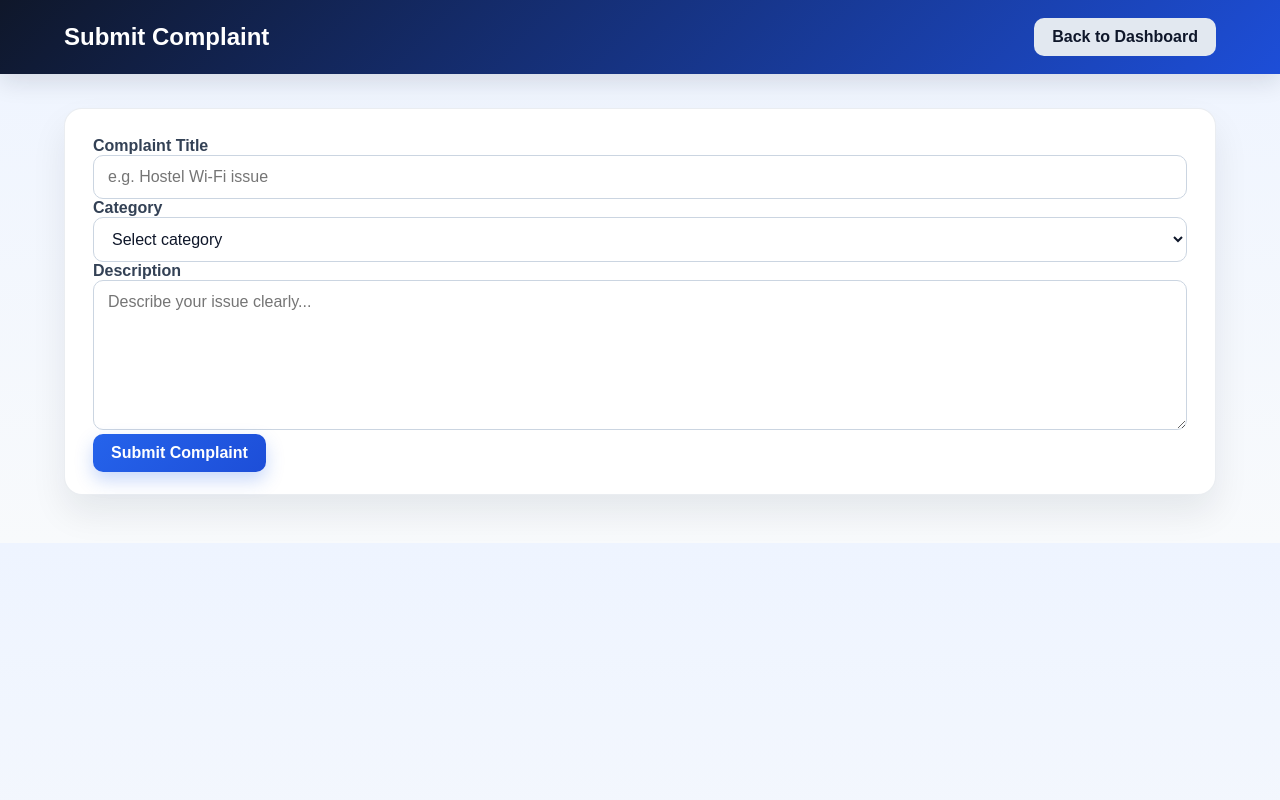
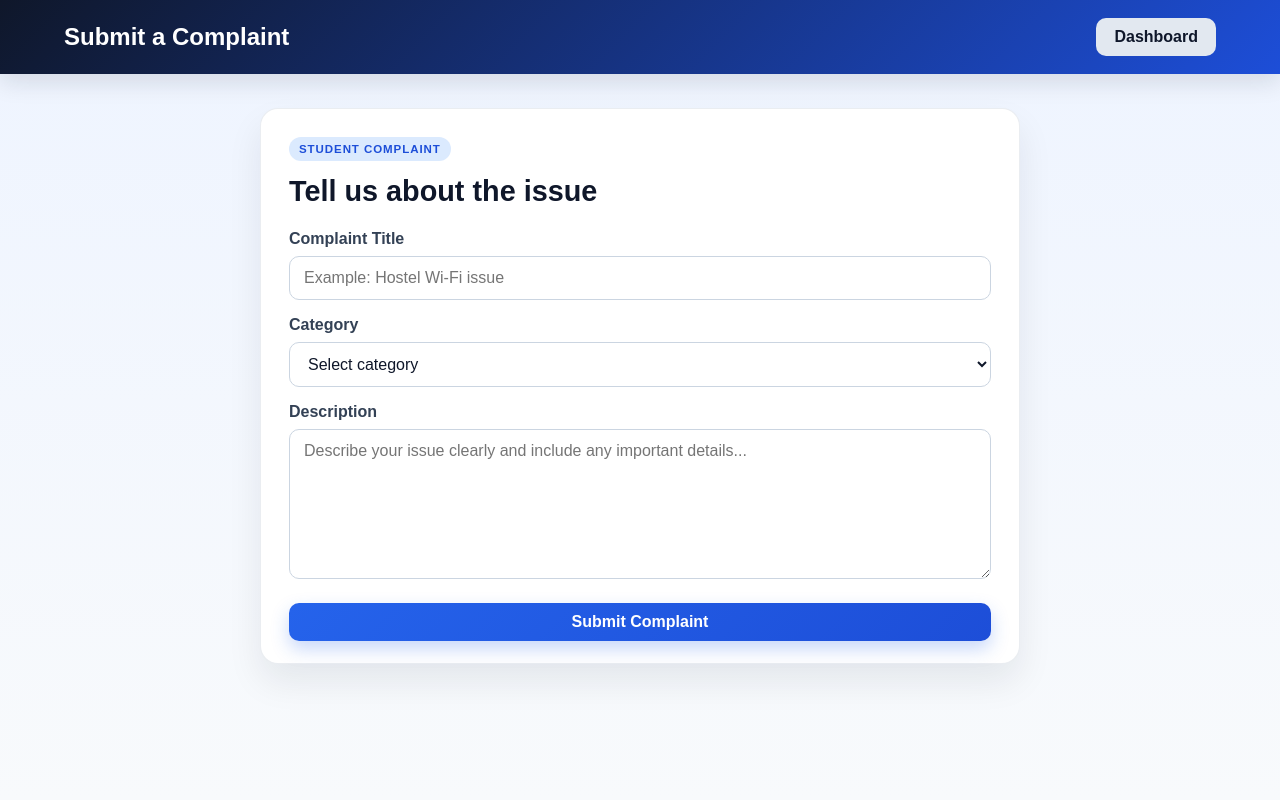
Before and after one commit to kevabilling/college-complaint-management-system, a Flask app: page /new-complaint in a window 1280 px wide. Run offline with Flask 3, Linux system fonts and the light colour scheme; a user stored in the database is signed in; some libraries are stand-ins or nearby versions.

Commit message:
Modernize the complaint submission page to better match the requested workflow and design.

```diff
--- a/templates/complaint_form.html
+++ b/templates/complaint_form.html
@@ -6,12 +6,12 @@
     <title>New Complaint</title>
     <link rel="stylesheet" href="{{ url_for('static', filename='style.css') }}">
 </head>
-<body>
+<body class="page-body">
     <header class="topbar">
         <div class="container">
-            <h2>Submit Complaint</h2>
+            <h2>Submit a Complaint</h2>
             <div class="nav-actions">
-                <a href="{{ url_for('dashboard') }}" class="btn secondary">Back to Dashboard</a>
+                <a href="{{ url_for('dashboard') }}" class="btn secondary">Dashboard</a>
             </div>
         </div>
     </header>
@@ -25,10 +25,19 @@
             {% endif %}
         {% endwith %}
 
+        <div class="complaint-form-wrap">
             <form method="POST" class="complaint-form">
+                <div class="form-header">
+                    <span class="eyebrow">Student Complaint</span>
+                    <h3>Tell us about the issue</h3>
+                </div>
+
+                <div class="input-group">
                     <label for="title">Complaint Title</label>
-            <input type="text" id="title" name="title" placeholder="e.g. Hostel Wi-Fi issue" required>
+                    <input type="text" id="title" name="title" placeholder="Example: Hostel Wi-Fi issue" required>
+                </div>
 
+                <div class="input-group">
                     <label for="category">Category</label>
                     <select id="category" name="category" required>
                         <option value="">Select category</option>
@@ -39,12 +48,16 @@
                         <option value="Transport">Transport</option>
                         <option value="Other">Other</option>
                     </select>
+                </div>
 
+                <div class="input-group">
                     <label for="description">Description</label>
-            <textarea id="description" name="description" rows="6" placeholder="Describe your issue clearly..." required></textarea>
+                    <textarea id="description" name="description" rows="6" placeholder="Describe your issue clearly and include any important details..." required></textarea>
+                </div>
 
-            <button type="submit" class="btn primary">Submit Complaint</button>
+                <button type="submit" class="btn primary submit-btn">Submit Complaint</button>
             </form>
+        </div>
     </main>
 </body>
 </html>
```
Lines whose indentation alone changed are shown as unchanged.
